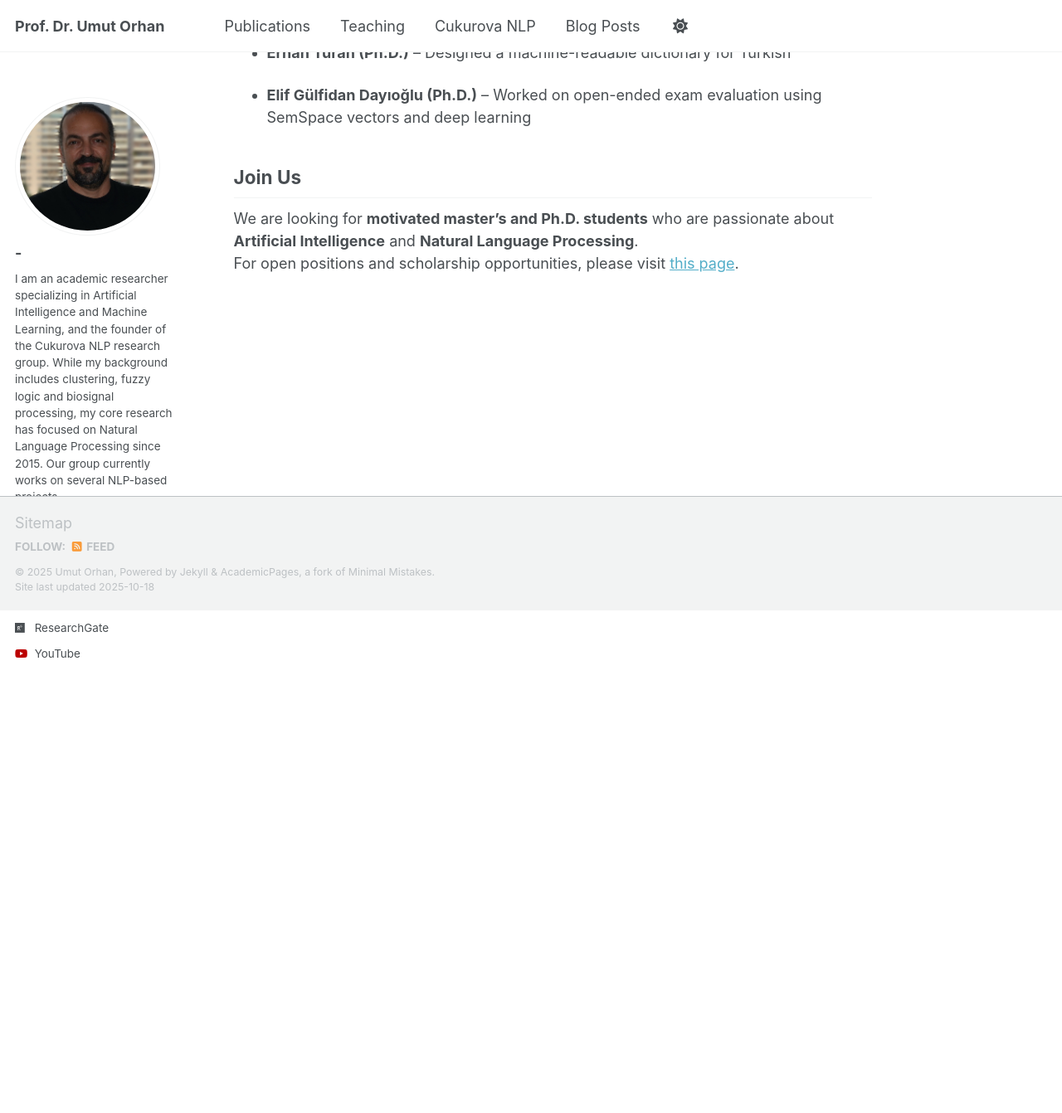
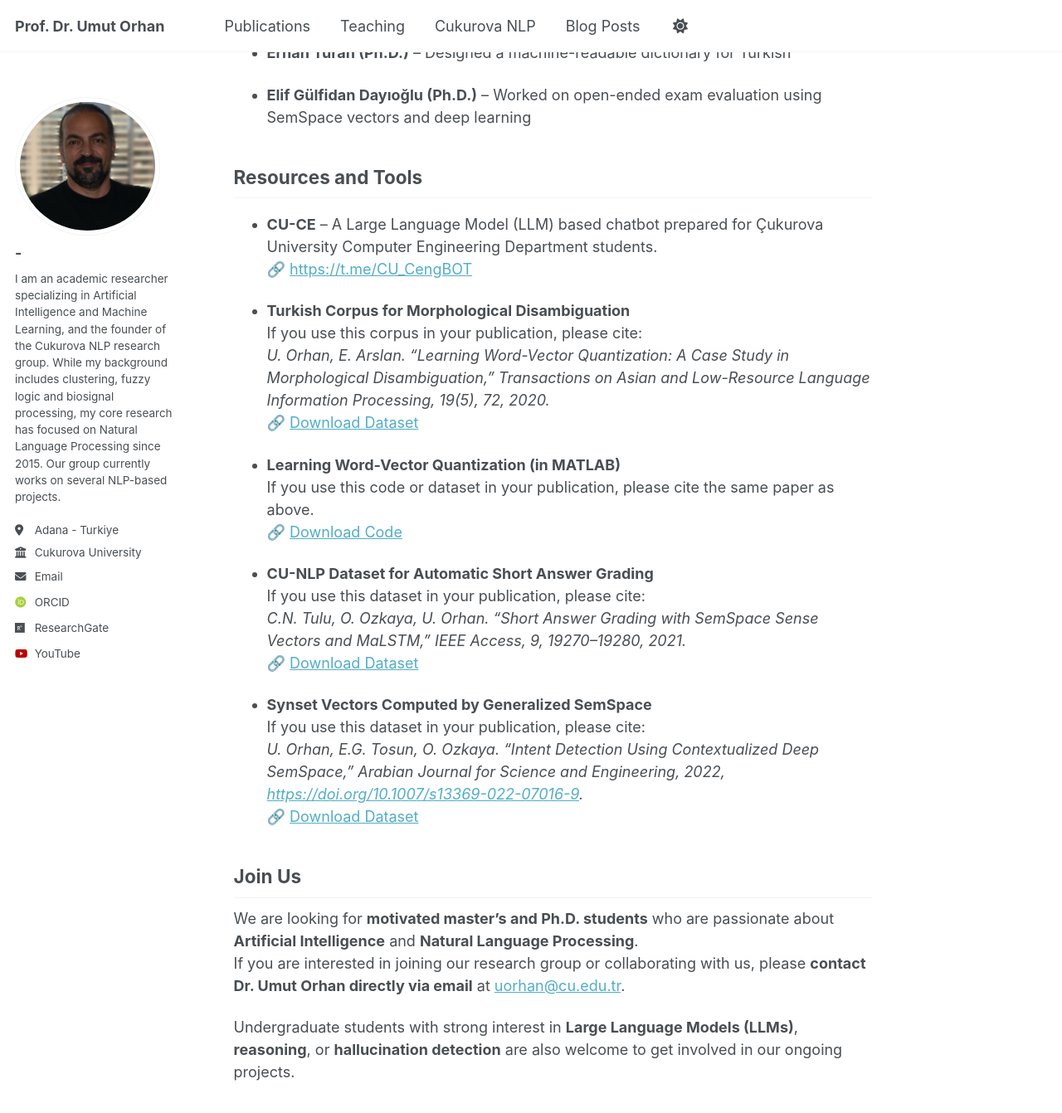
Before and after one commit to uorhan/uorhan.github.io, a Jekyll site: the page built from _pages/cunlp.md, in a window 1280 px wide and 1400 px high, scrolled down 1899 px. Shown: the top 1342 px of the window at 83% size. Built offline with Jekyll 4.4.1, drawn with Linux system fonts in a browser that asks for light colours; some web fonts are replaced; a script that is not in the unit is left out; before the commit the page ends 2635 px from its top, so only the background shows below that.

Commit message:
Update cunlp.md

```diff
--- a/_pages/cunlp.md
+++ b/_pages/cunlp.md
@@ -64,7 +64,33 @@ Collaborations with researchers and groups sharing similar interests are also hi
 - **Elif Gülfidan Dayıoğlu (Ph.D.)** – Worked on open-ended exam evaluation using SemSpace vectors and deep learning
 
 
+## Resources and Tools
+
+- **CU-CE** – A Large Language Model (LLM) based chatbot prepared for Çukurova University Computer Engineering Department students.
+  🔗 [https://t.me/CU_CengBOT](https://t.me/CU_CengBOT)
+
+- **Turkish Corpus for Morphological Disambiguation**
+  If you use this corpus in your publication, please cite:
+  *U. Orhan, E. Arslan. "Learning Word-Vector Quantization: A Case Study in Morphological Disambiguation," Transactions on Asian and Low-Resource Language Information Processing, 19(5), 72, 2020.*
+  🔗 [Download Dataset](https://ceng.cu.edu.tr/uorhan/dosyalar/TaggerAppDB.zip)
+
+- **Learning Word-Vector Quantization (in MATLAB)**
+  If you use this code or dataset in your publication, please cite the same paper as above.
+  🔗 [Download Code](https://ceng.cu.edu.tr/uorhan/dosyalar/LWQ.zip)
+
+- **CU-NLP Dataset for Automatic Short Answer Grading**
+  If you use this dataset in your publication, please cite:
+  *C.N. Tulu, O. Ozkaya, U. Orhan. "Short Answer Grading with SemSpace Sense Vectors and MaLSTM," IEEE Access, 9, 19270–19280, 2021.*
+  🔗 [Download Dataset](https://ceng.cu.edu.tr/uorhan/dosyalar/CU-NLP.csv)
+
+- **Synset Vectors Computed by Generalized SemSpace**
+  If you use this dataset in your publication, please cite:
+  *U. Orhan, E.G. Tosun, O. Ozkaya. "Intent Detection Using Contextualized Deep SemSpace," Arabian Journal for Science and Engineering, 2022, [https://doi.org/10.1007/s13369-022-07016-9](https://doi.org/10.1007/s13369-022-07016-9).*
+  🔗 [Download Dataset](https://ceng.cu.edu.tr/uorhan/dosyalar/SynsetVectors.zip)
+
 ## Join Us
 
 We are looking for **motivated master’s and Ph.D. students** who are passionate about **Artificial Intelligence** and **Natural Language Processing**.
-For open positions and scholarship opportunities, please visit [this page](/link/to/join/us).
+If you are interested in joining our research group or collaborating with us, please **contact Dr. Umut Orhan directly via email** at [uorhan@cu.edu.tr](mailto:uorhan@cu.edu.tr).
+
+Undergraduate students with strong interest in **Large Language Models (LLMs)**, **reasoning**, or **hallucination detection** are also welcome to get involved in our ongoing projects.
```
